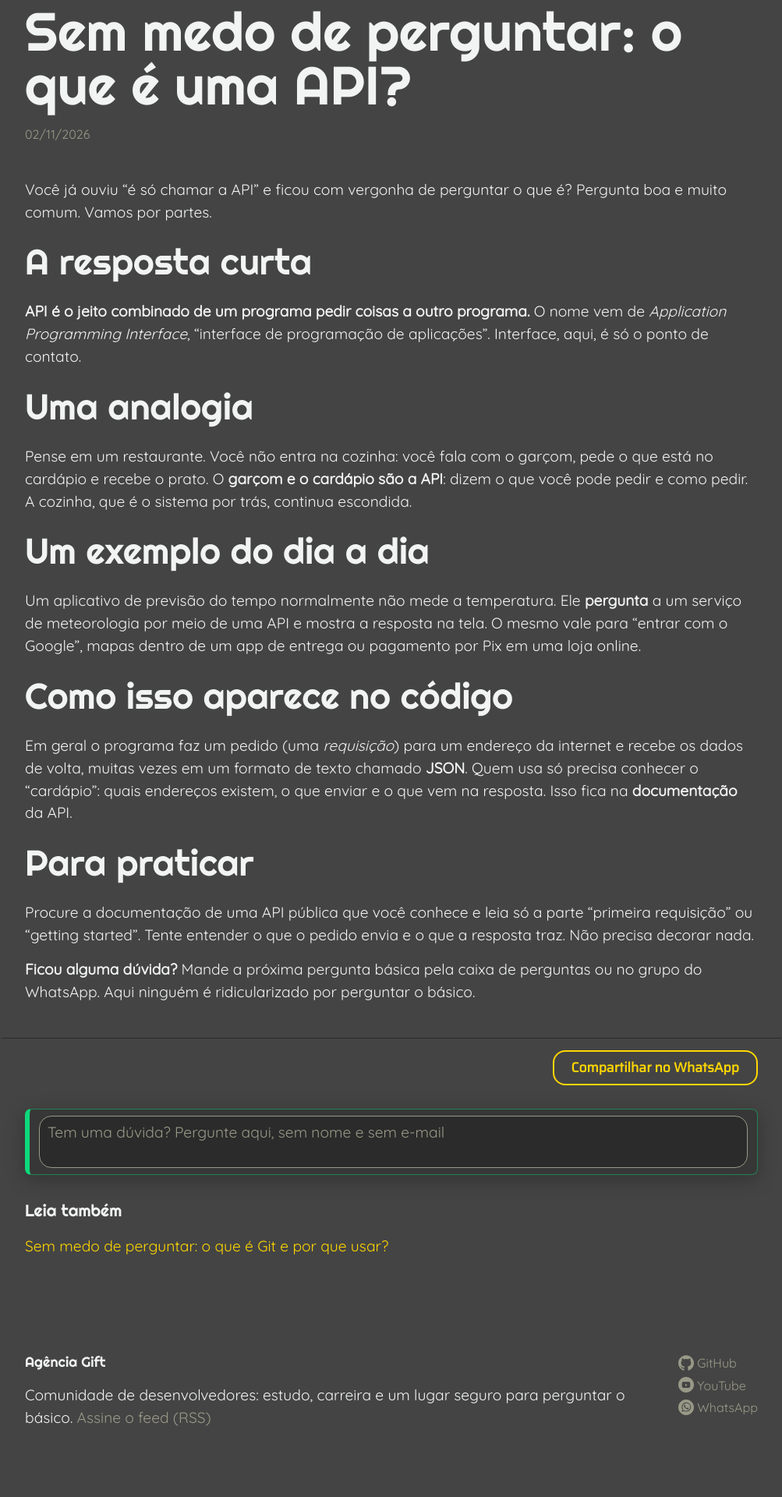
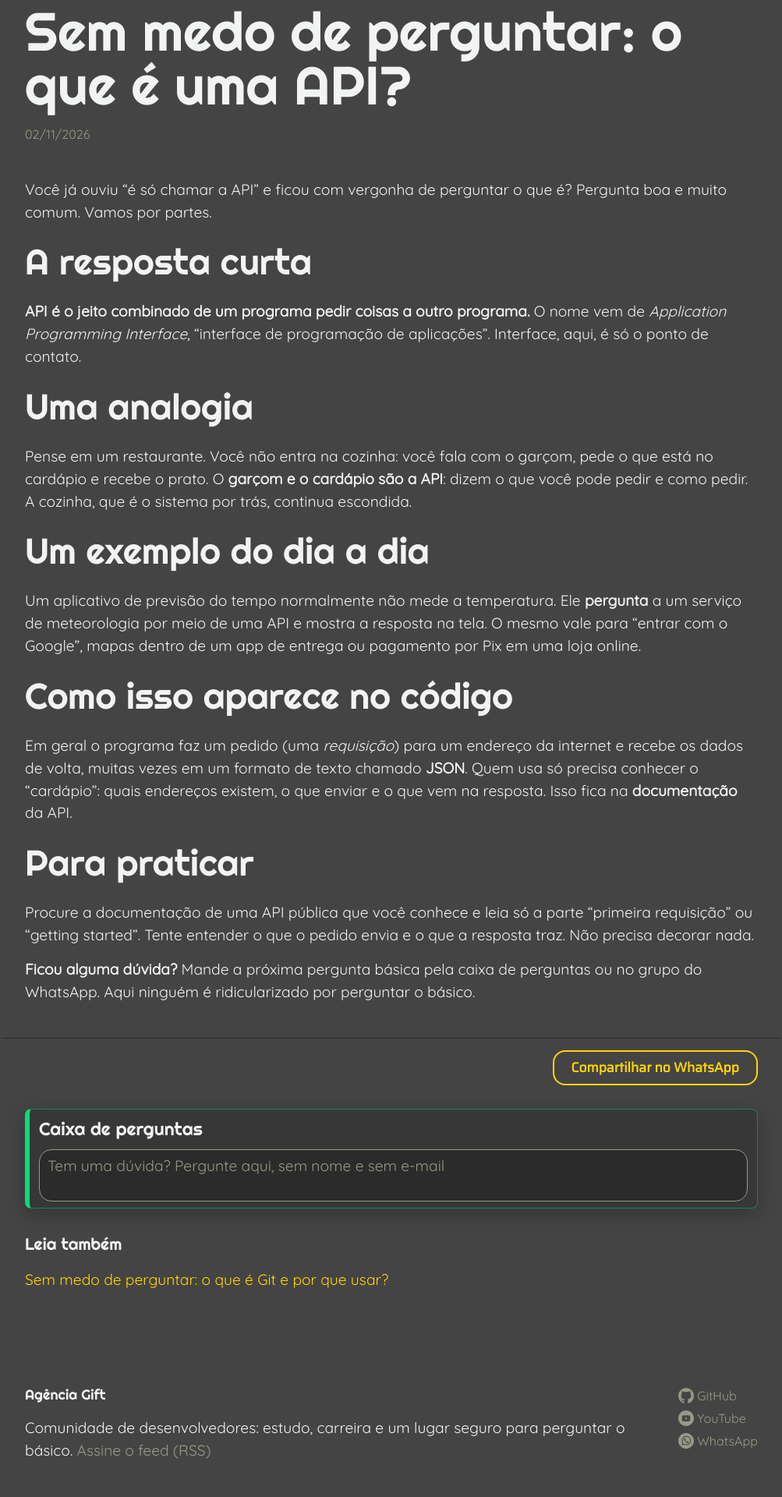
Before and after one commit to agenciagift/agenciagift.github.io, a Jekyll site: the page built from _posts/2026-11-02-sem-medo-de-perguntar-o-que-e-uma-api.md, in a window 1280 px wide. Shown: the part 774-2694 px from the top of the page at 78% size, without its empty margins (138-1141 px from the left). Built offline with Jekyll 4.4.1, drawn with Linux system fonts in a browser that asks for light colours; before the commit the page ends 2651 px from its top, so only the background shows below that.

Commit message:
posts: transição suave ao expandir a caixa e título visível na versão compacta
Co-Authored-By: Claude Sonnet 5.5 <noreply@anthropic.com>
Claude-Session: https://claude.ai/code/session_01For3fnj1vCudWmJvY1Dr5P

```diff
--- a/_sass/_forms.scss
+++ b/_sass/_forms.scss
@@ -215,8 +215,11 @@ button {
       display: none;
     }
 
-    // título e rótulo seguem para leitores de tela, sem ocupar espaço
-    .caixa-form__titulo,
+    // o título continua visível; só o rótulo vira exclusivo de leitores de tela
+    .caixa-form__titulo {
+      font-size: 1.2em;
+    }
+
     .caixa-form__campo label {
       position: absolute;
       width: 1px;
@@ -405,8 +408,43 @@ button {
   }
 }
 
+// Transição ao expandir (só na caixa compacta dos posts)
+@keyframes caixa-aparece {
+  from {
+    opacity: 0;
+    transform: translateY(-6px);
+  }
+
+  to {
+    opacity: 1;
+    transform: none;
+  }
+}
+
+.caixa-form[data-compacta] {
+  transition: padding 0.3s ease;
+
+  textarea {
+    transition: height 0.3s ease, border-color 0.3s ease, box-shadow 0.3s ease;
+  }
+
+  &:not(.caixa-form--compacta) {
+    textarea {
+      height: 130px;
+    }
+
+    .caixa-form__selo,
+    .caixa-form__intro,
+    [data-extra] {
+      animation: caixa-aparece 0.35s ease both;
+    }
+  }
+}
+
 @media (prefers-reduced-motion: reduce) {
+  .caixa-form,
   .caixa-form * {
     transition: none !important;
+    animation: none !important;
   }
 }
```
